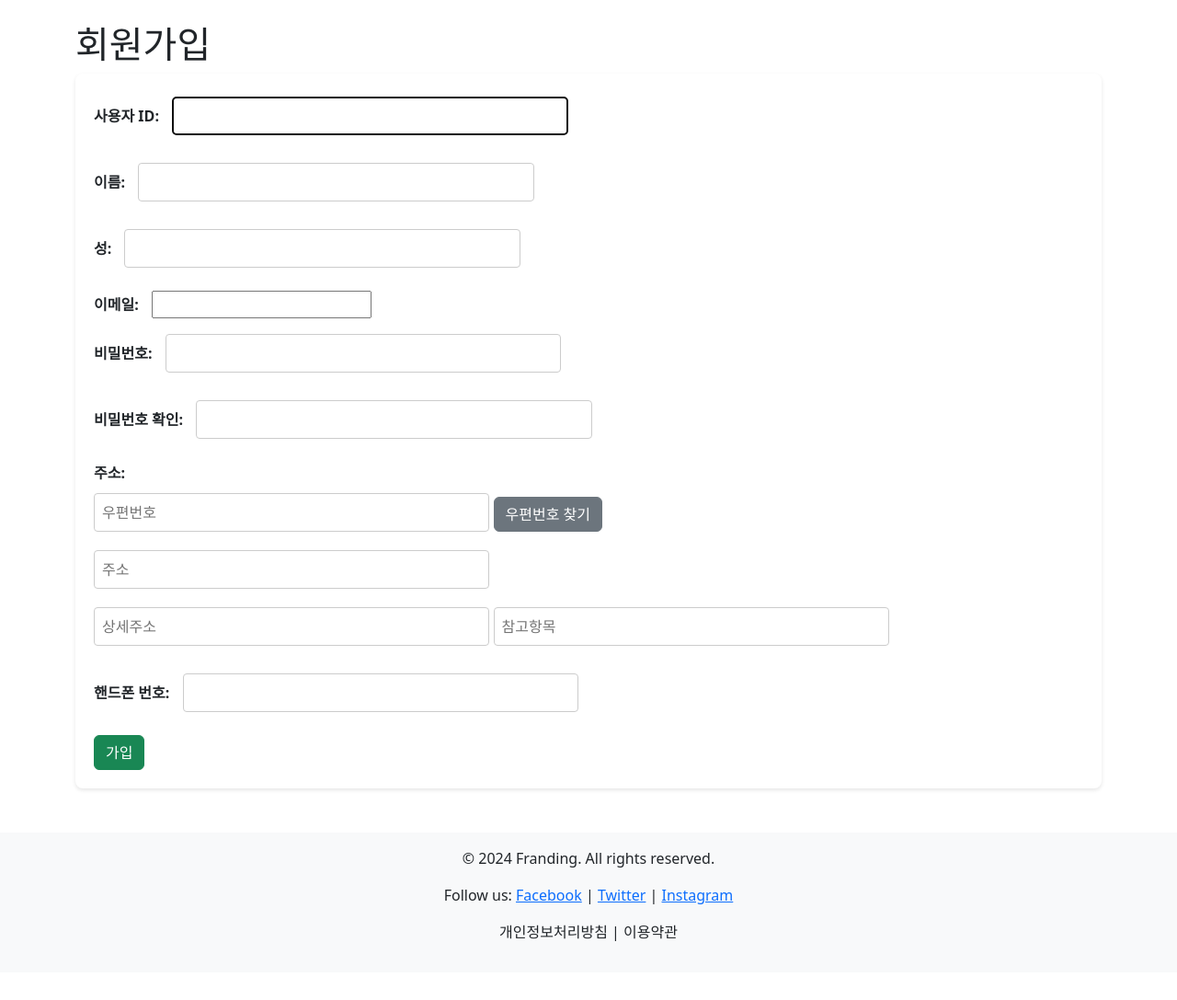
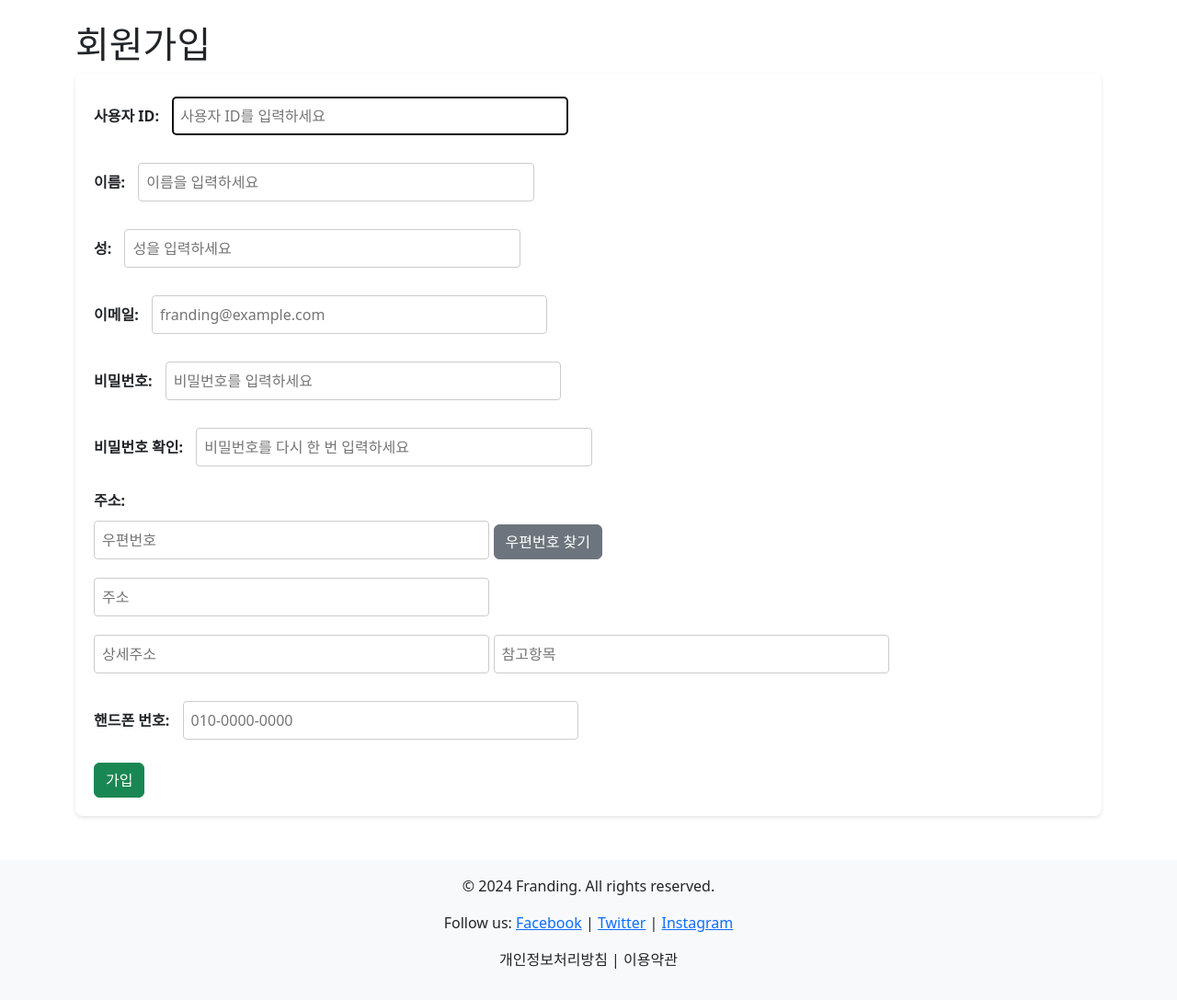
Before and after one commit to choi-jyoon/franding, a Django app: page /accounts/register/ in a window 1280 px wide. Shown: the part 70-1157 px from the top of the page at 92% size. Before the commit the page ends 1093 px from the top, so only its background shows below. Run offline with Django 5.2, Linux system fonts and the light colour scheme; some libraries are stand-ins or nearby versions.

Commit message:
Style: 회원가입 필드 placeholder 추가

```diff
--- a/config/forms.py
+++ b/config/forms.py
@@ -10,6 +10,27 @@ class UserCreateForm(UserCreationForm):
     class Meta:
         model = User
         fields = ('username', 'first_name', 'last_name', 'password1', 'password2', 'email')
+
+    def __init__(self, *args, **kwargs):
+        super(UserCreateForm, self).__init__(*args, **kwargs)
+        self.fields['username'].widget.attrs.update({
+            'placeholder': '사용자 ID를 입력하세요',
+        })
+        self.fields['first_name'].widget.attrs.update({
+            'placeholder': '이름을 입력하세요',
+        })
+        self.fields['last_name'].widget.attrs.update({
+            'placeholder': '성을 입력하세요',
+        })
+        self.fields['email'].widget.attrs.update({
+            'placeholder': 'franding@example.com',
+        })
+        self.fields['password1'].widget.attrs.update({
+            'placeholder': '비밀번호를 입력하세요',
+        })
+        self.fields['password2'].widget.attrs.update({
+            'placeholder': '비밀번호를 다시 한 번 입력하세요',
+        })
 
     def save(self, commit=True):
         user = super(UserCreateForm, self).save(commit=False)
@@ -25,3 +46,9 @@ class UserAddInfoForm(forms.ModelForm):
     class Meta:
         model = UserAddInfo
         fields = ('phone',)
+
+    def __init__(self, *args, **kwargs):
+        super(UserAddInfoForm, self).__init__(*args, **kwargs)
+        self.fields['phone'].widget.attrs.update({
+            'placeholder': '010-0000-0000',
+        })
--- a/templates/registration/register.html
+++ b/templates/registration/register.html
@@ -33,7 +33,7 @@
         box-sizing: border-box;
     }
 
-    .info-id input[type=text], input[type=password] {
+    .info-id input[type=text], input[type=password], input[type=email] {
         width: 40%;
         padding: 8px;
         margin: 5px 0 15px 0;
@@ -51,8 +51,6 @@
 {% block content %}
 
     <h1>회원가입</h1>
-
-
     {% if user_form.errors %}
     <div class="alert alert-danger">
         <div class="font-weight-bold">Wrong! Please correct the error(s) below.</div>
```
